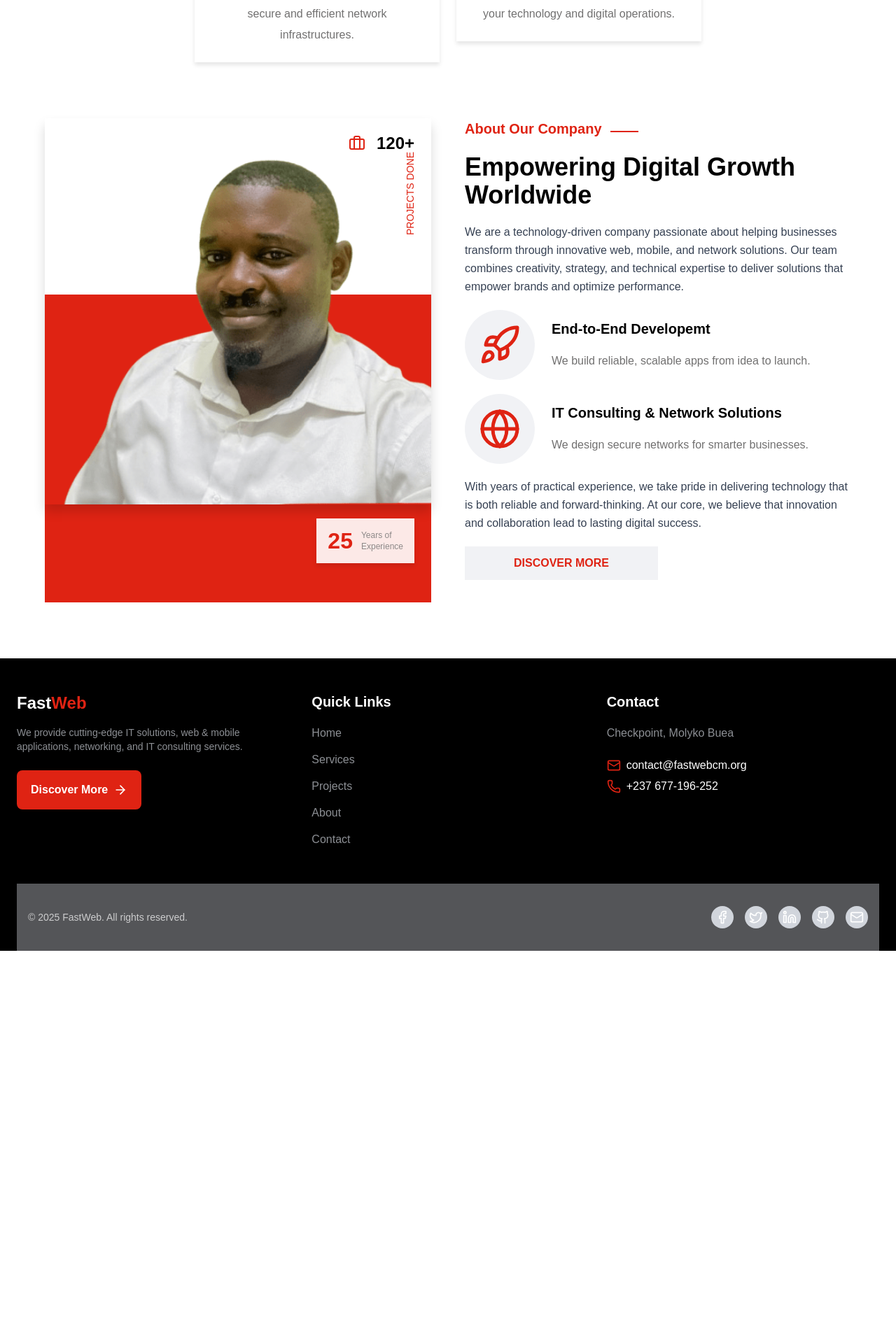
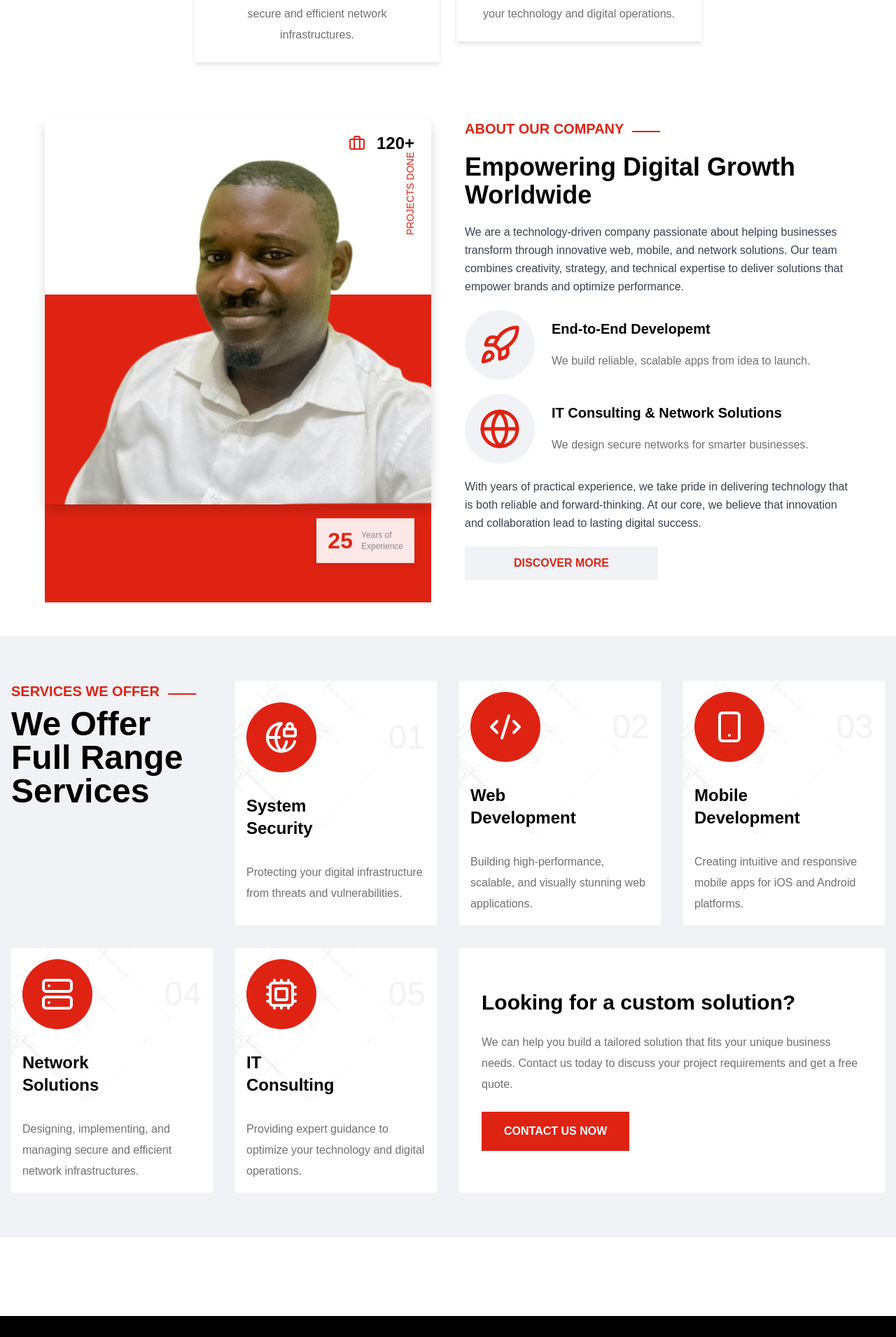
Before and after one commit to fastweb-cm/company-website, a React (Vite) app in the folder app/: page / in a window 1280 px wide. Shown: the part 1329-3240 px from the top of the page at 70% size. Before the commit the page ends 2688 px from the top, so only its background shows below. Built offline with nearby package versions, Linux system fonts and the light colour scheme.

Commit message:
home services section

```diff
--- a/app/src/components/HomeAbout.jsx
+++ b/app/src/components/HomeAbout.jsx
@@ -3,6 +3,7 @@ import { Briefcase, Rocket, Globe } from "lucide-react";
 import Drpeter from "../assets/images/Drpeter.png"
 import Button from "./Button";
 import {motion as Motion} from "framer-motion"
+import SectionHeaderText from "./SectionHeaderText";
 export default function HomeAbout() {
   return (
     <section className="relative py-10 bg-background overflow-hidden">
@@ -51,10 +52,7 @@ export default function HomeAbout() {
 
         {/* ===== TEXT SIDE ===== */}
         <div className="flex flex-col gap-5">
-        <h4 className="text-primary inline-block relative">
-            About Our Company
-            <span className="absolute top-1/2 my-1 ml-3 w-10 h-0.5 bg-primary transform -translate-y-1/2"></span>
-        </h4>
+        <SectionHeaderText title="ABOUT OUR COMPANY" />
 
           <h1 className="font-extrabold text-4xl">Empowering Digital Growth Worldwide</h1>
           <p className="text-gray-700 leading-relaxed">
--- /dev/null
+++ b/app/src/components/HomeServices.jsx
@@ -0,0 +1,50 @@
+import SectionHeaderText from './SectionHeaderText'
+import { services } from '../utils/data'
+import iconlines from "../assets/backgrounds/iconlines.png"
+import shape1 from "../assets/backgrounds/shape1.jpg"
+import Button from './Button'
+
+export default function HomeServices() {
+  return (
+    <div className="bg-muted/30 py-16 px-4">
+        <div className="grid lg:grid-cols-4 gap-8">
+            <div className="flex flex-col gap-2">
+                <SectionHeaderText title="SERVICES WE OFFER" />
+                <h4 className="text-5xl capitalize">we offer full range services</h4>
+            </div>
+            {services.map((service,index) => (
+                <div
+                className='relative w-full h-[350px] bg-background rounded-none overflow-hidden group cursor-pointer'
+                key={service.title}
+                >
+                    <img src={iconlines} alt='iconlines' className='absolute inset-0 w-full h-full object-cover transition-opacity duration-500 group-hover:opacity-0'/>
+                    {/* Hover background image */}
+                    <img
+                    src={shape1}
+                    alt="hover-bg"
+                    className="absolute inset-0 w-full h-full object-cover opacity-0 transition-opacity duration-500 group-hover:opacity-100"
+                    />
+                    {/* Hover background slide-up */}
+                    <div className="absolute inset-0 bg-black/40 translate-y-full group-hover:translate-y-0 transition-transform duration-500 ease-out"></div>
+                    <div className="relative flex flex-col items-start justify-center h-full px-4 py-6 gap-8 z-10">
+                        <div className="flex flex-row items-center justify-between w-full">
+                            <div className="flex items-center justify-center h-[100px] w-[100px] rounded-full bg-primary text-white">
+                                <service.icon size={48}/>
+                            </div>
+                            <p className="text-muted/30 text-5xl">{String(index + 1).padStart(2,0)}</p>
+                        </div>
+                        <h4 className='font-extrabold md:max-w-md text-2xl group-hover:text-secondary'>{service.title}</h4>
+                        <p className="text-header-text group-hover:text-muted/70">{service.subtitle}</p>
+                    </div>
+                </div>
+            ))}
+            <div className="lg:col-span-2 px-8 py-8 rounded-none bg-background h-full w-full flex flex-col justify-center items-start gap-6">
+                <h3 className="text-3xl font-extrabold">Looking for a custom solution?</h3>
+                <p className="text-header-text">We can help you build a tailored solution that fits your unique business needs. Contact us today to discuss your project requirements and get a free quote.</p>
+                <Button className='uppercase rounded-none px-8 py-4' hoverBg='black'>contact us now</Button>
+
+            </div>
+        </div>
+    </div>
+  )
+}
--- /dev/null
+++ b/app/src/components/SectionHeaderText.jsx
@@ -0,0 +1,10 @@
+import React from 'react'
+
+export default function SectionHeaderText({title}) {
+  return (
+    <h4 className="text-primary inline-block relative">
+        {title}
+        <span className="absolute top-1/2 my-1 ml-3 w-10 h-0.5 bg-primary transform -translate-y-1/2"></span>
+    </h4>
+  )
+}
--- a/app/src/pages/Home.jsx
+++ b/app/src/pages/Home.jsx
@@ -1,6 +1,7 @@
 import HeroSection from "../components/HeroSection";
 import HomeAbout from "../components/HomeAbout";
 import HomeHeroCard from "../components/HomeHeroCard";
+import HomeServices from "../components/HomeServices";
 import { services } from "../utils/data";
 
 const Home = () => {
@@ -8,7 +9,7 @@ const Home = () => {
     <div>
       <HeroSection />
 
-      {/* Services Section */}
+      {/* top Services Section */}
       <section className="px-4 md:px-8 my-10 md:-mt-10">
         <div className="flex flex-wrap justify-center gap-6 mx-auto">
           {services.map((service, index) => (
@@ -25,9 +26,15 @@ const Home = () => {
       </section>
 
       {/* about section */}
-      <div className="px-4 md:px-8">
+      <section className="px-4 md:px-8">
         <HomeAbout />
-      </div>
+      </section>
+
+      {/* services */}
+      <section className="my-10">
+        <HomeServices />
+      </section>
+
     </div>
   );
 };
```
Also changed, not shown: app/src/assets/backgrounds/iconlines.png (added), app/src/assets/backgrounds/shape1.jpg (added).
